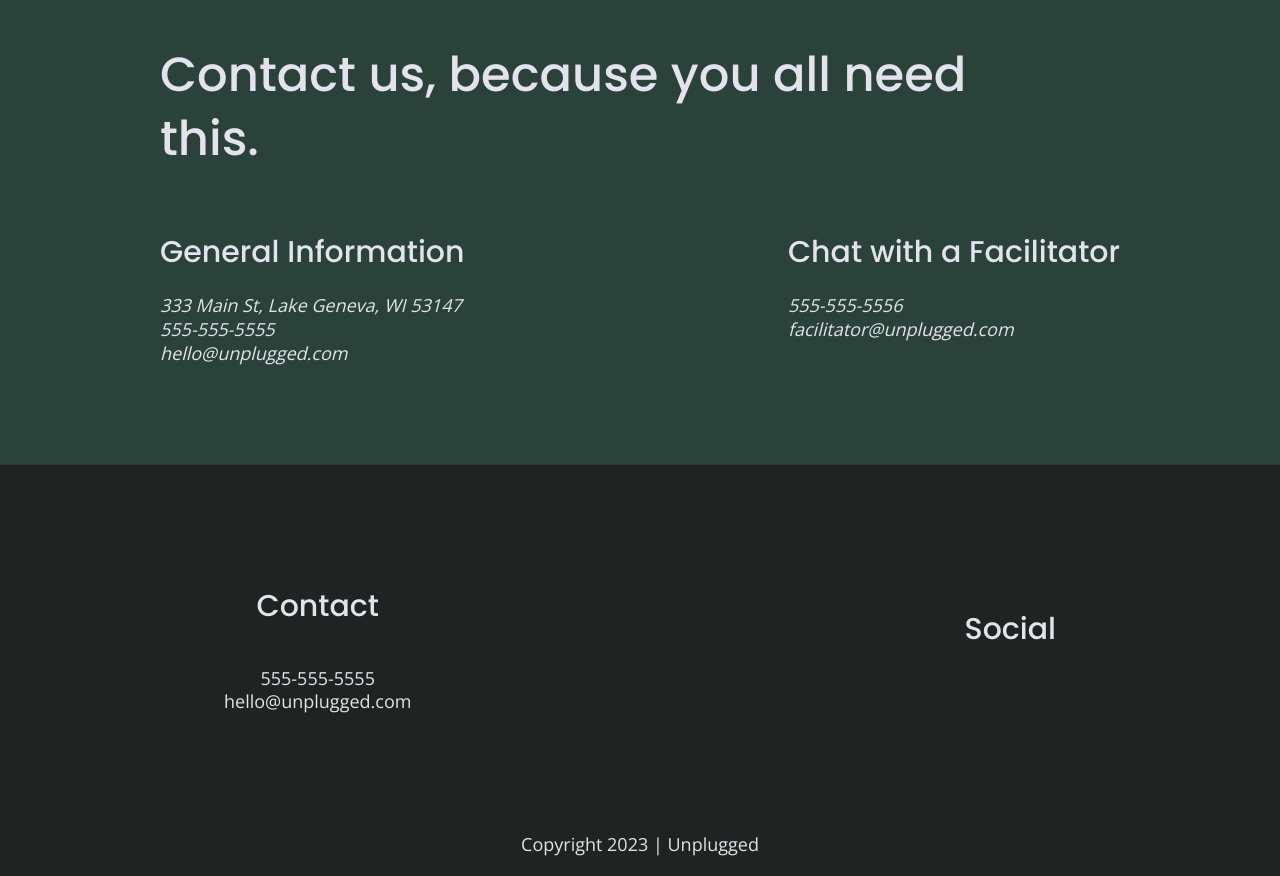
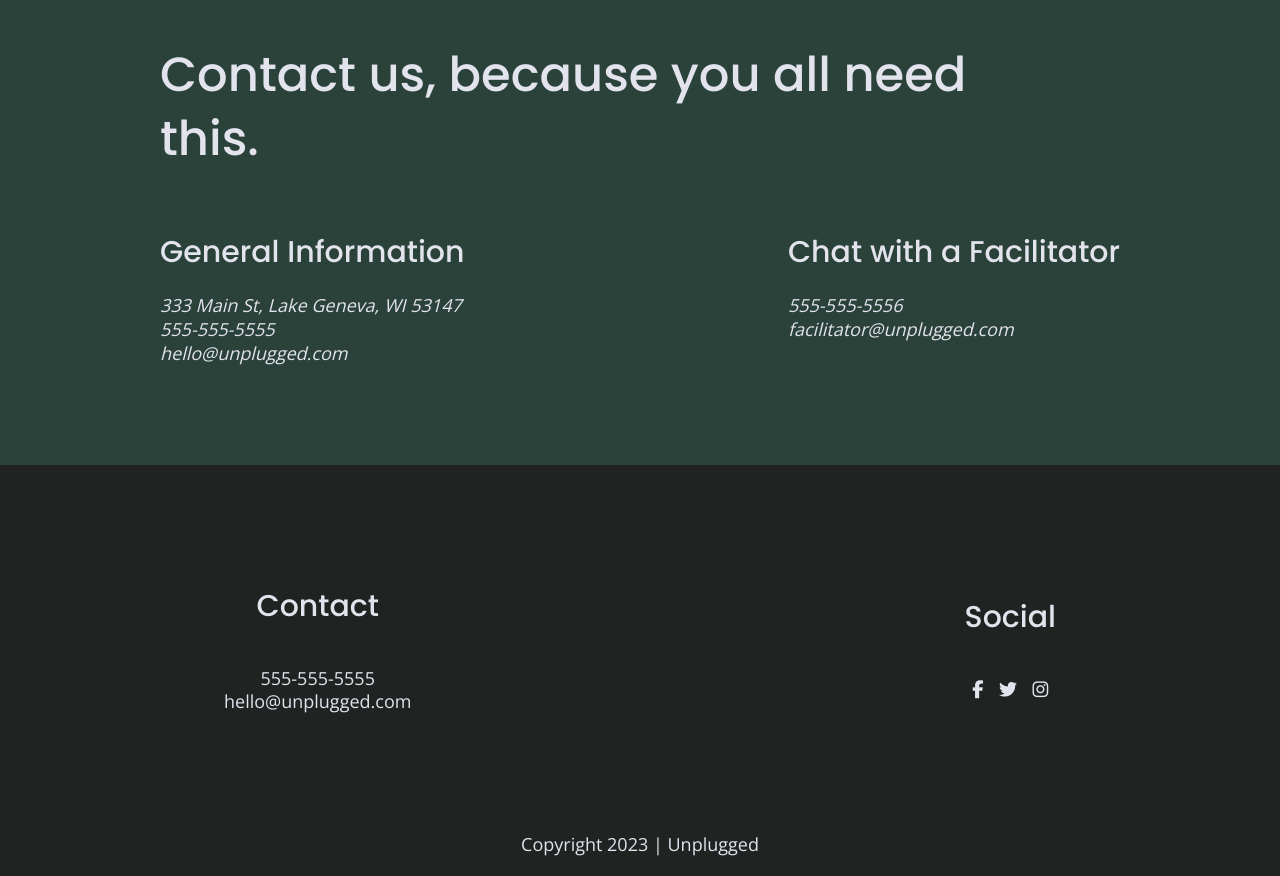
Before and after one commit to JacobPerry23/unplugged, a website: page about/index.html in a window 1280 px wide. Shown: the part 1242-2118 px from the top of the page. Drawn offline with nearby package versions, Linux system fonts and the light colour scheme.

Commit message:
Fixed link on social icons

```diff
--- a/about/index.html
+++ b/about/index.html
@@ -115,7 +115,13 @@
               <h4>Social</h4>
               <div class="social-icons">
                 <p>
-                  <a href="#"></a>
+                  <a href="https://www.facebook.com/Skillcrush/" target="_blank"><i class="fab fa-facebook-f"></i></a>
+                </p>
+                <p>
+                  <a href="https://twitter.com/Skillcrush" target="_blank"><i class="fab fa-twitter"></i></a>
+                </p>
+                <p>
+                  <a href="https://www.instagram.com/skillcrush/" target="_blank"><i class="fab fa-instagram"></i></a>
                 </p>
               </div>
             </div>
```
Also changed, not shown: faq/index.html (+3 -3 lines), index.html (+3 -3 lines).
